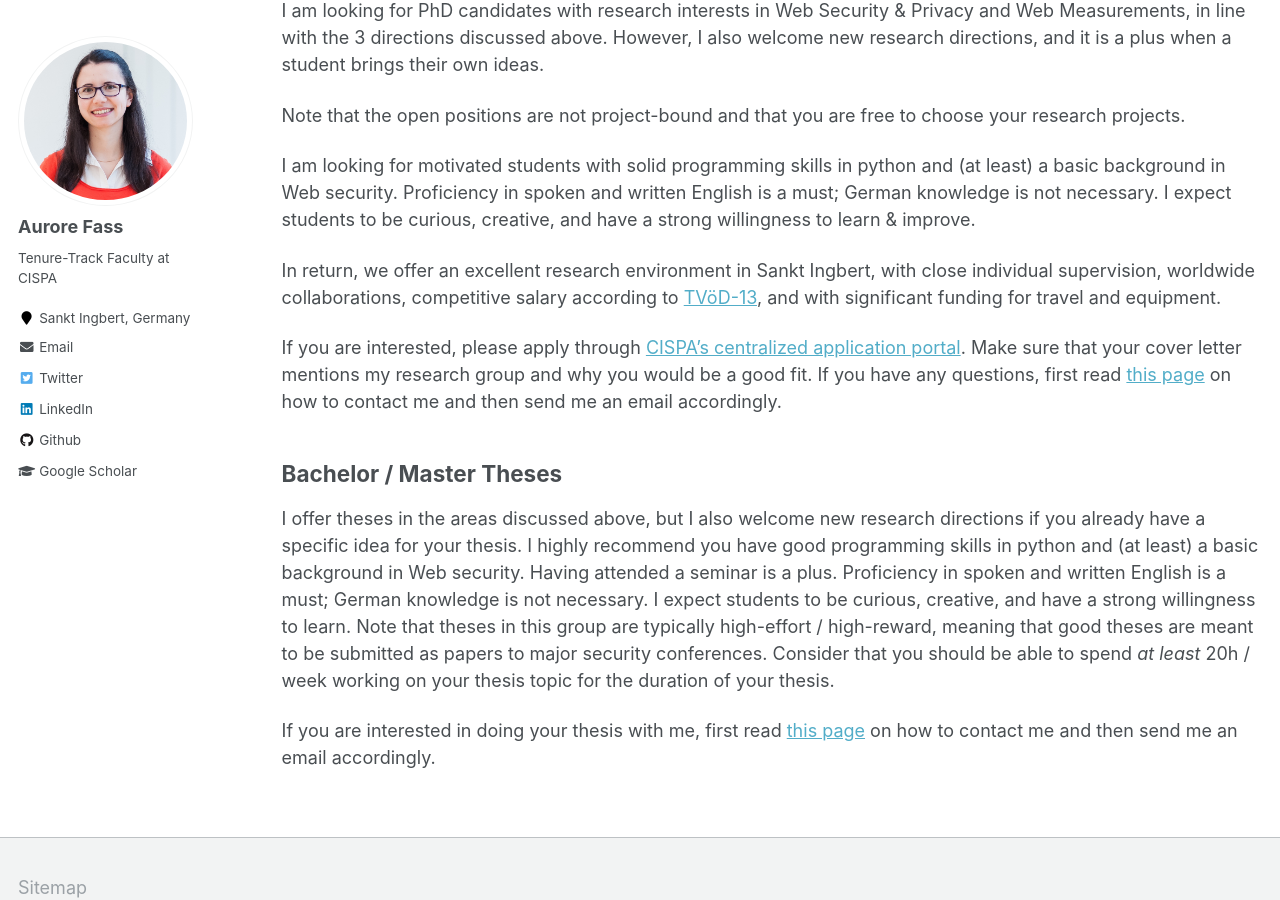
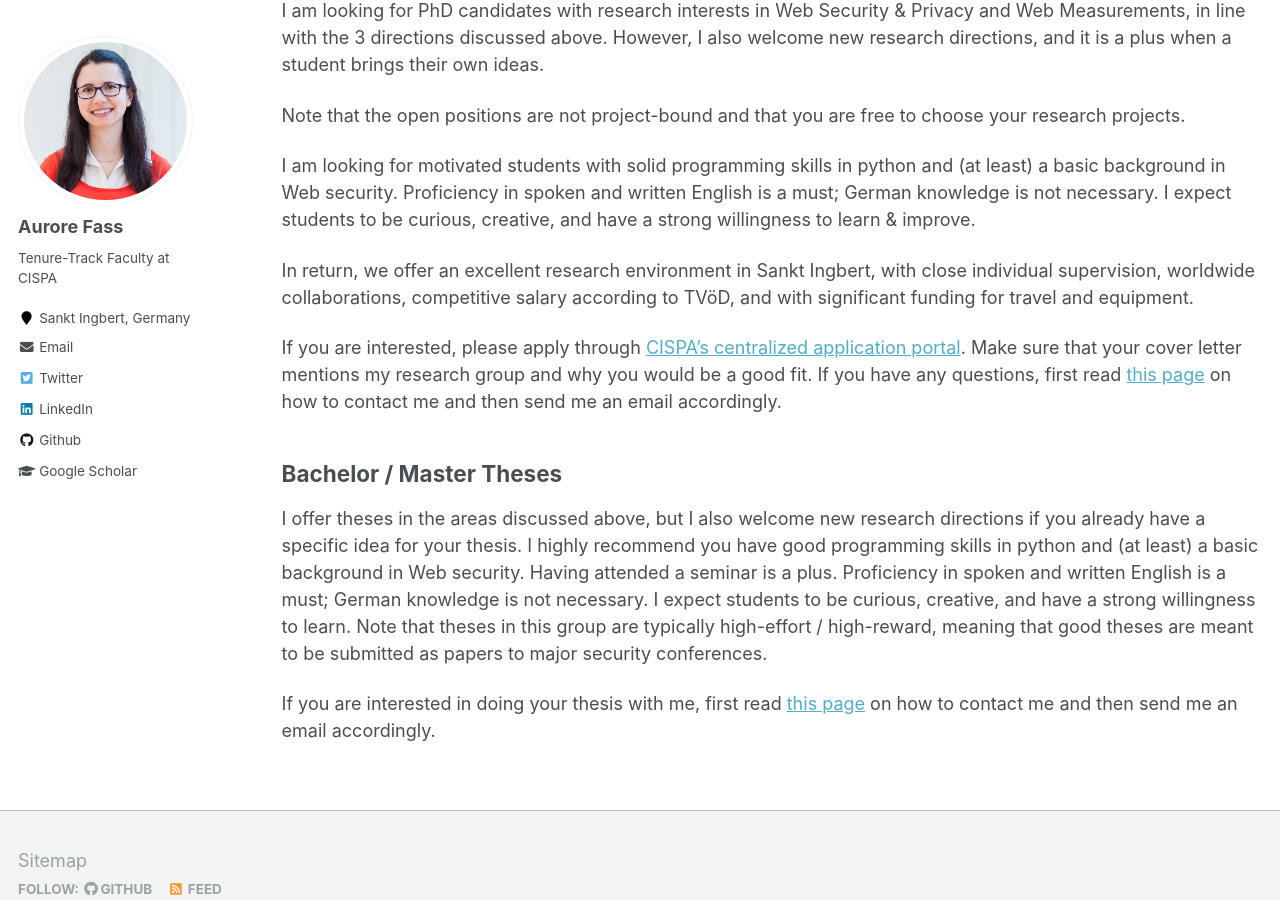
Before and after one commit to Aurore54F/aurore54f.github.io, a Jekyll site: the page built from _pages/positions.md, in a window 1280 px wide and 900 px high, scrolled down 910 px. Built offline with Jekyll 4.4.1, drawn with Linux system fonts in a browser that asks for light colours.

Commit message:
Minor improvements

```diff
--- a/_pages/positions.md
+++ b/_pages/positions.md
@@ -41,7 +41,7 @@ Note that the open positions are not project-bound and that you are free to choo
 
 I am looking for motivated students with solid programming skills in python and (at least) a basic background in Web security. Proficiency in spoken and written English is a must; German knowledge is not necessary. I expect students to be curious, creative, and have a strong willingness to learn & improve.
 
-In return, we offer an excellent research environment in Sankt Ingbert, with close individual supervision, worldwide collaborations, competitive salary according to [TVöD-13](https://oeffentlicher-dienst.info/c/t/rechner/tvoed/bund/a/2022?id=tvoed-bund-2022&g=E_13&s=1&zv=VBL&z=100&zulage=&stkl=1&r=0&zkf=0&kk=15.5%25), and with significant funding for travel and equipment.
+In return, we offer an excellent research environment in Sankt Ingbert, with close individual supervision, worldwide collaborations, competitive salary according to TVöD, and with significant funding for travel and equipment.
 
 
 If you are interested, please apply through [CISPA's centralized application portal](https://jobs.cispa.saarland/jobs/detail/phd-students-1). Make sure that your cover letter mentions my research group and why you would be a good fit. If you have any questions, first read [this page](https://aurore54f.github.io/contact/) on how to contact me and then send me an email accordingly.
@@ -51,6 +51,6 @@ If you are interested, please apply through [CISPA's centralized application por
 ## Bachelor / Master Theses
 
 I offer theses in the areas discussed above, but I also welcome new research directions if you already have a specific idea for your thesis.
-I highly recommend you have good programming skills in python and (at least) a basic background in Web security. Having attended a seminar is a plus. Proficiency in spoken and written English is a must; German knowledge is not necessary. I expect students to be curious, creative, and have a strong willingness to learn. Note that theses in this group are typically high-effort / high-reward, meaning that good theses are meant to be submitted as papers to major security conferences. Consider that you should be able to spend *at least* 20h / week working on your thesis topic for the duration of your thesis.
+I highly recommend you have good programming skills in python and (at least) a basic background in Web security. Having attended a seminar is a plus. Proficiency in spoken and written English is a must; German knowledge is not necessary. I expect students to be curious, creative, and have a strong willingness to learn. Note that theses in this group are typically high-effort / high-reward, meaning that good theses are meant to be submitted as papers to major security conferences.
 
 If you are interested in doing your thesis with me, first read [this page](https://aurore54f.github.io/contact/) on how to contact me and then send me an email accordingly.
```
Also changed, not shown: _pages/contact.md (+3 -5 lines).
